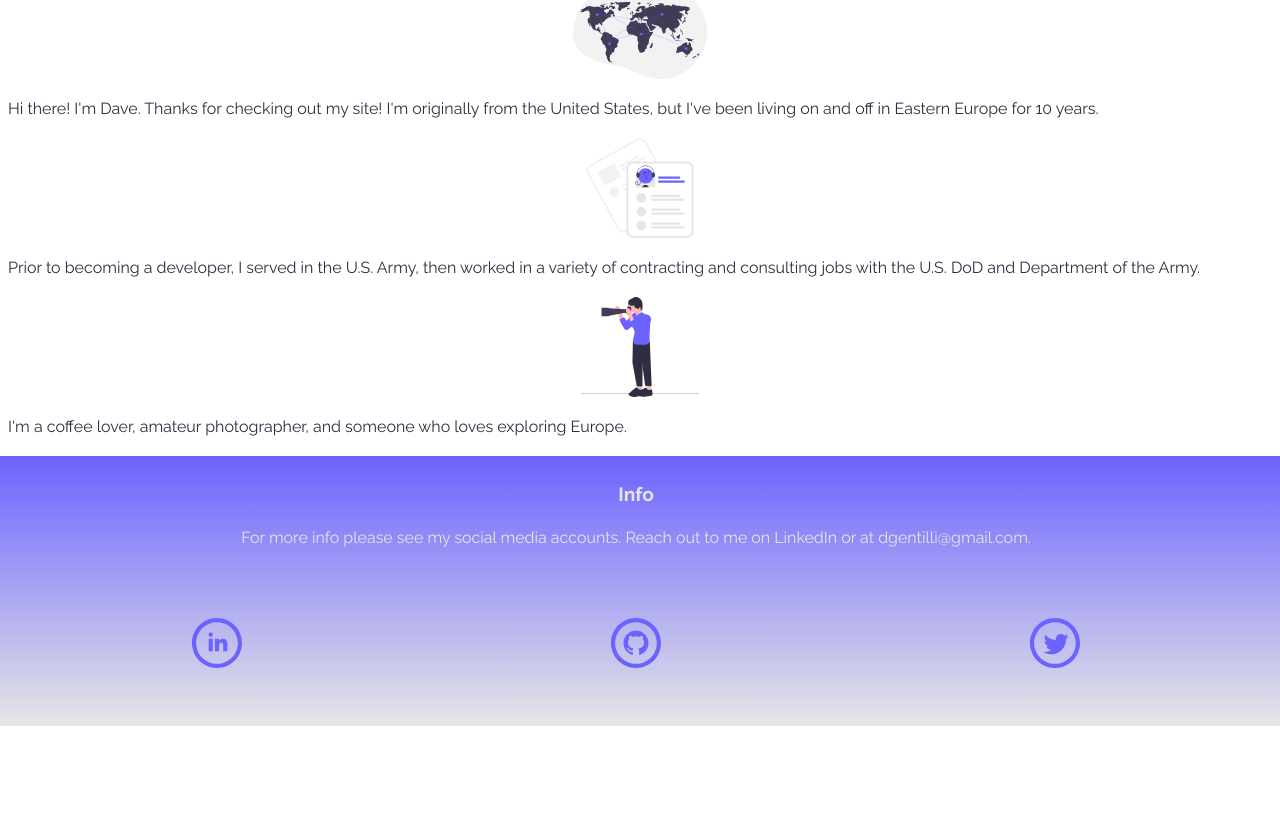
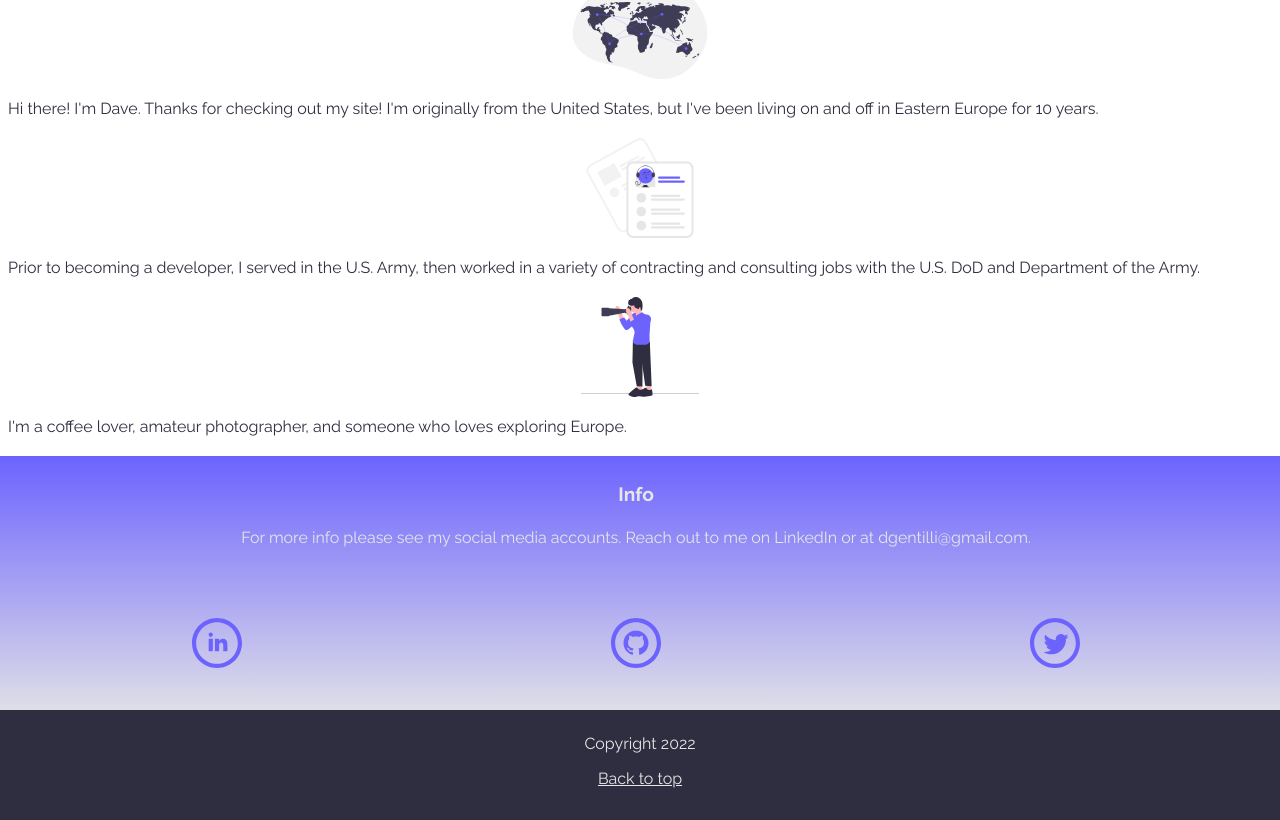
Before and after one commit to dgentilli/portfolio-2022, a React (Create React App) app: page / in a window 1280 px wide. Shown: the part 1969-2789 px from the top of the page. Before the commit the page ends 2695 px from the top, so only its background shows below. Built offline with nearby package versions, Linux system fonts and the light colour scheme.

Commit message:
Implement a footer with hyperlink to top

```diff
--- a/src/App.js
+++ b/src/App.js
@@ -5,6 +5,7 @@ import Card from './components/card/Card';
 import ExperienceList from './components/experienceList/ExperienceList';
 import Background from './components/backgroundDetails/Background';
 import Info from './components/info/Info';
+import Footer from './footer/Footer';
 
 import { cardData } from './data/cardData';
 import { sectionTypes, sectionTitles } from './enums';
@@ -43,6 +44,7 @@ function App() {
       <Section title={sectionTitles.INFO} sectionType={sectionTypes.GRADIENT}>
         <Info />
       </Section>
+      <Footer />
     </div>
   );
 }
--- a/src/components/header/Header.jsx
+++ b/src/components/header/Header.jsx
@@ -3,7 +3,7 @@ import styles from './Header.module.css';
 
 const Header = () => {
   return (
-    <div className={styles.header}>
+    <div id='header' className={styles.header}>
       <div className={styles.header_text_wrapper}>
         <h1 className={styles.header_title}>Dave Gentilli</h1>
         <h3 className={styles.header_sub_title}>
--- a/src/components/navbar/Navbar.jsx
+++ b/src/components/navbar/Navbar.jsx
@@ -3,7 +3,7 @@ import styles from './Navbar.module.css';
 
 const Navbar = () => {
   return (
-    <div className={styles.nav_bar}>
+    <div id='navbar' className={styles.nav_bar}>
       <div className={styles.nav_bar_home}>Home</div>
     </div>
   );
--- a/src/components/section/Section.jsx
+++ b/src/components/section/Section.jsx
@@ -11,7 +11,7 @@ const Section = ({ title, sectionType, children }) => {
   }, [sectionType]);
 
   return (
-    <section className={colorScheme}>
+    <section id={title} className={colorScheme}>
       <h3 className={styles.section_title}>{title}</h3>
       {children}
     </section>
--- /dev/null
+++ b/src/footer/Footer.jsx
@@ -0,0 +1,13 @@
+import React from 'react';
+import styles from './Footer.module.css';
+
+const Footer = () => {
+  return (
+    <div className={styles.footer}>
+      <p>Copyright 2022</p>
+      <a href='#navbar'>Back to top</a>
+    </div>
+  );
+};
+
+export default Footer;
--- /dev/null
+++ b/src/footer/Footer.module.css
@@ -0,0 +1,17 @@
+.footer {
+  margin-top: -1rem;
+  padding: 0.5rem 0 2rem 0;
+
+  display: flex;
+  flex-direction: column;
+  align-items: center;
+  justify-content: center;
+
+  background-color: var(--purpleDark);
+  color: var(--gray);
+}
+
+a {
+  color: var(--gray);
+  text-decoration: underline;
+}
```
